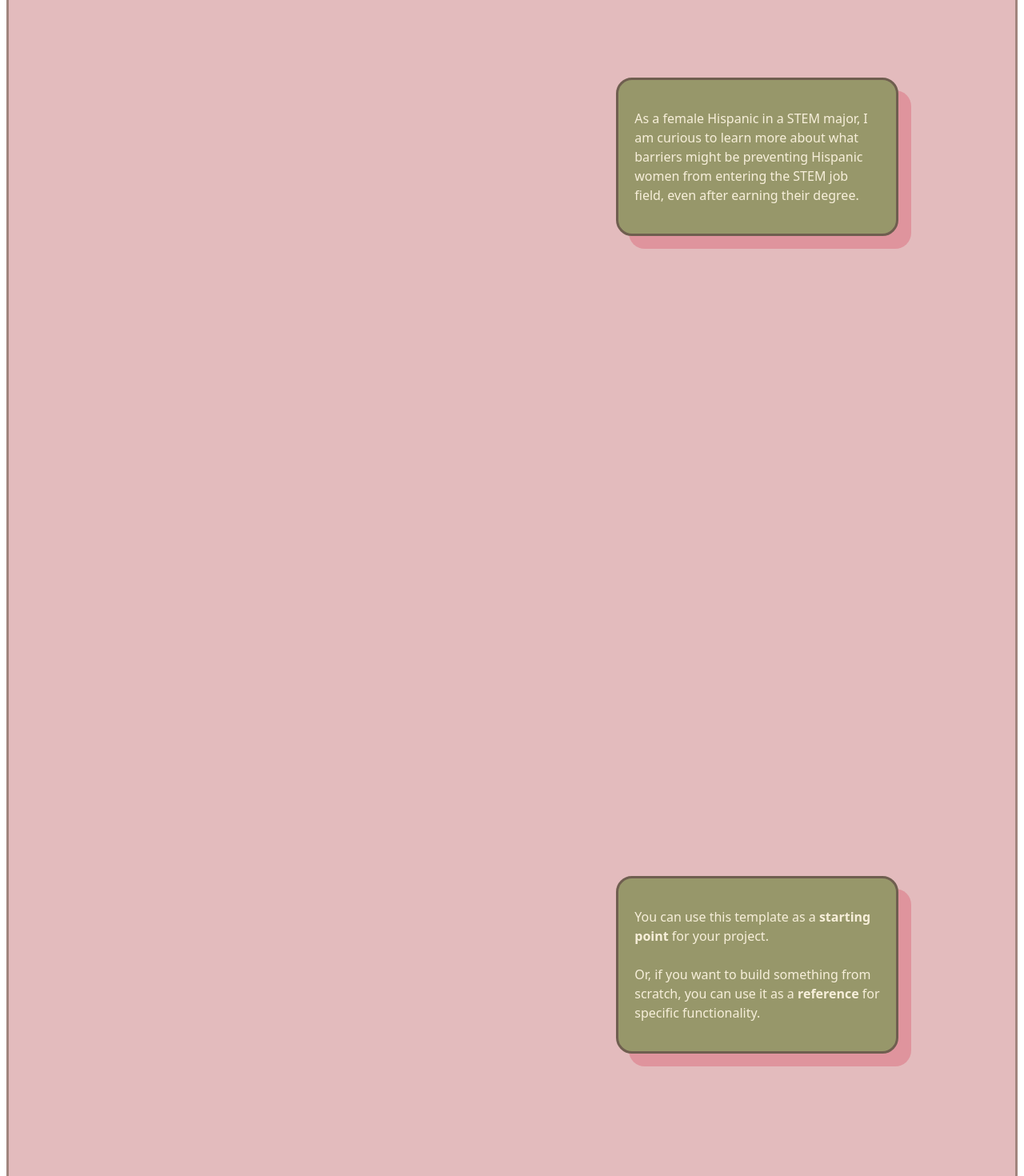
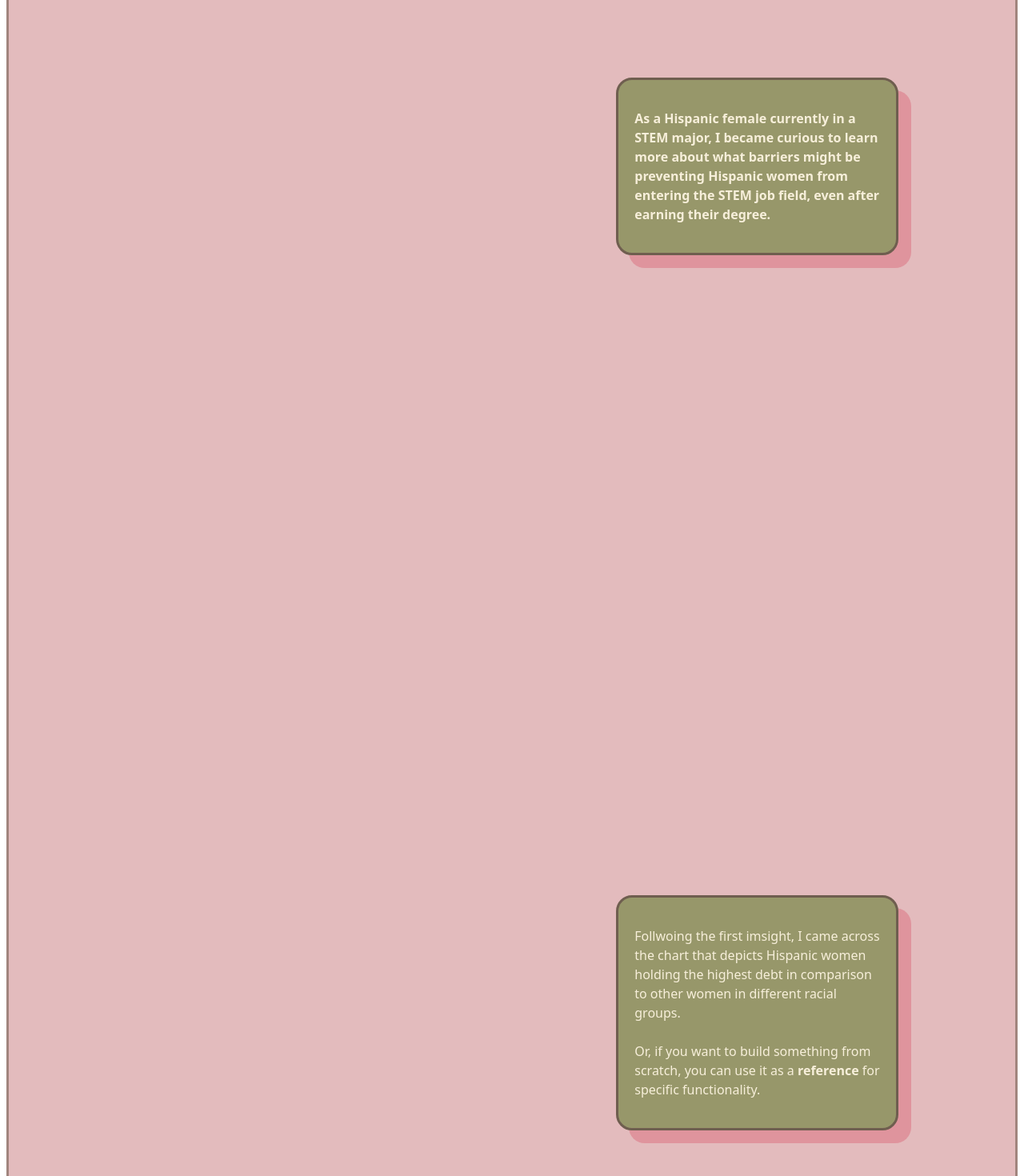
Before and after one commit to lizjovgar/liz-scrollytelling, a Svelte app: page / in a window 1280 px wide. Shown: the part 2640-4110 px from the top of the page at 80% size. Built offline with nearby package versions, Linux system fonts and the light colour scheme.

Commit message:
removed non needed sections from the template

```diff
--- a/src/App.svelte
+++ b/src/App.svelte
@@ -17,8 +17,5 @@
   <ImageExample />
 
   <IntersectionObserverSectionCard />
-  <InteresectionObserverBasicExample />
-  <IntersectionObserverAlertExample />
-  <DisappearingDuckExample />
-  <IntersectionObserverListExample />
+
 </main>
--- a/src/sections/RightAlignedExample.svelte
+++ b/src/sections/RightAlignedExample.svelte
@@ -75,15 +75,15 @@
             </ArticleText>
 
             <ArticleText>
-                As a female Hispanic in a STEM major, I am curious to learn
+                <strong>As a Hispanic female currently in a STEM major, I became curious to learn
                 more about what barriers might be preventing Hispanic women
                 from entering the STEM job field, even after earning their
-                degree.
+                degree. </strong>
             </ArticleText>
 
             <ArticleText>
-                You can use this template as a <strong>starting point</strong>
-                for your project.
+                Follwoing the first imsight, I came across the chart that depicts Hispanic women
+                holding the highest debt in comparison to other women in different racial groups.
                 <br /><br />
                 Or, if you want to build something from scratch, you can use it as
                 a <strong>reference</strong> for specific functionality.
```
